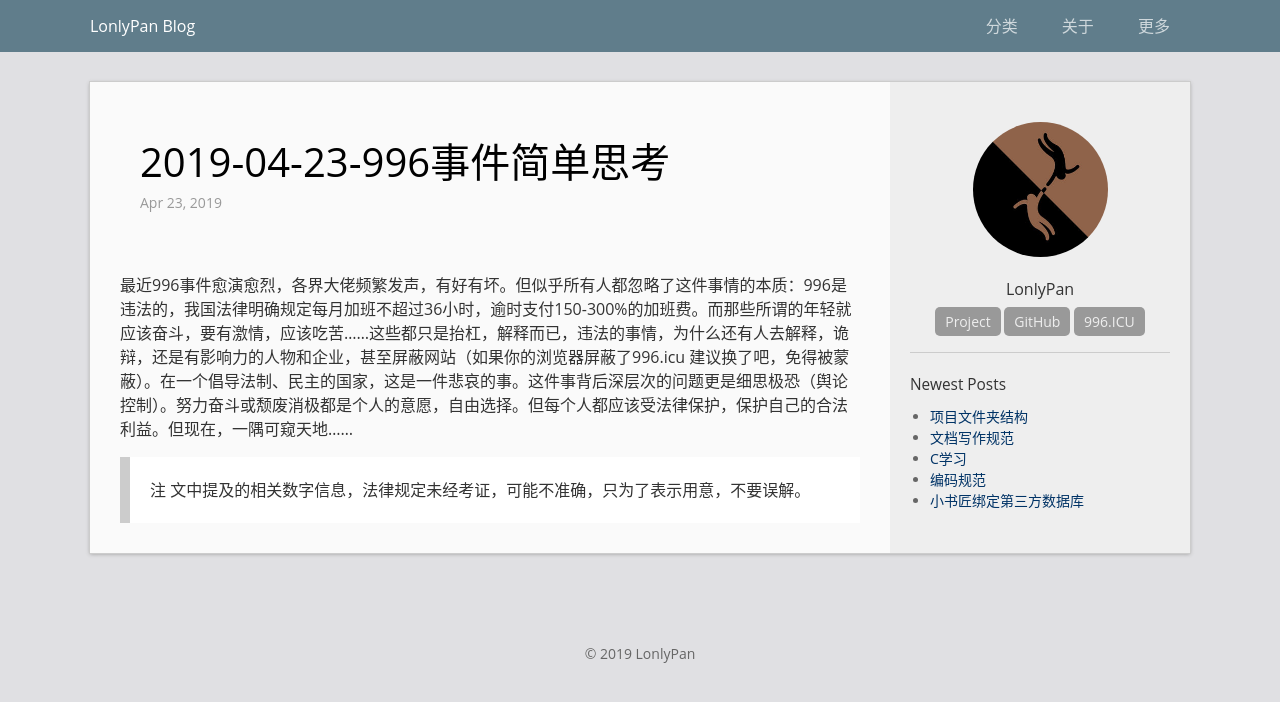
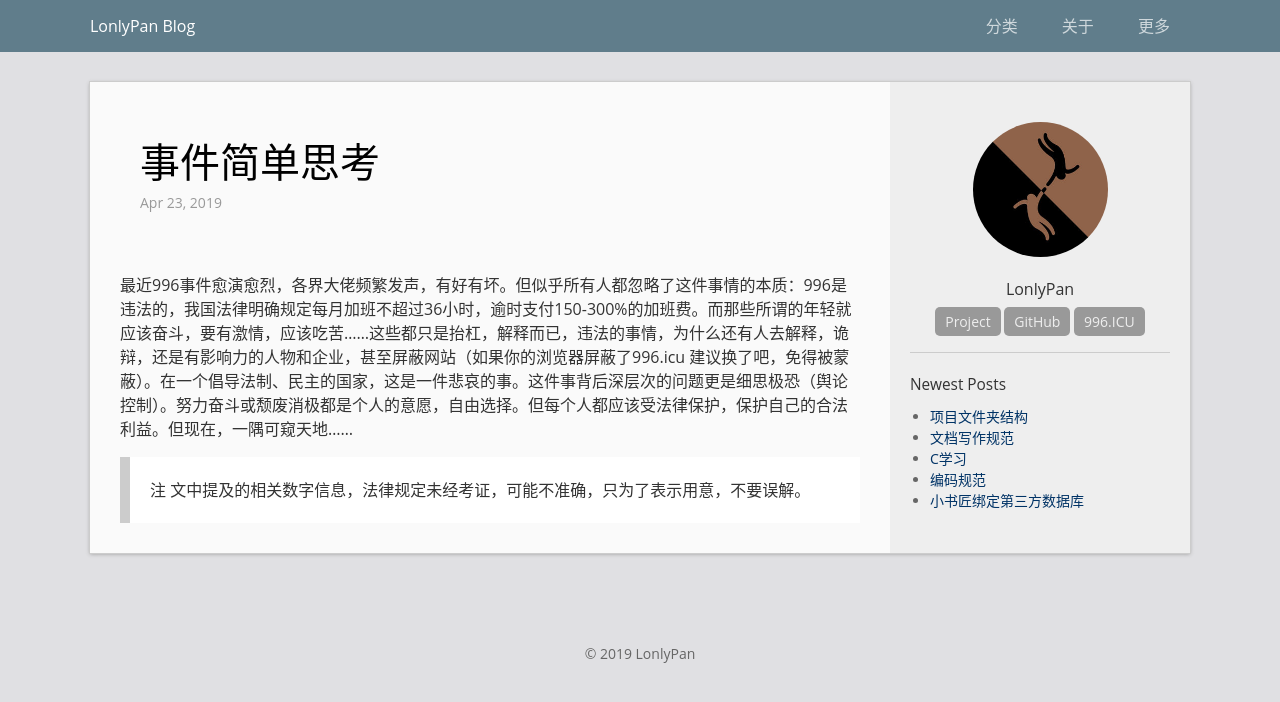
Before and after one commit to LonlyStack/LonlyPan.github.io, a Jekyll site: the page built from _posts/2019-04-23-996事件简单思考.md, in a window 1280 px wide. Shown: the top 702 px of the page. Built offline with Jekyll 4.4.1, drawn with Linux system fonts in a browser that asks for light colours.

Commit message:
修改文件: _posts/2019-04-23-996事件简单思考.md

```diff
--- a/_posts/2019-04-23-996事件简单思考.md
+++ b/_posts/2019-04-23-996事件简单思考.md
@@ -1,6 +1,6 @@
 ---
 layout: post
-title: "2019-04-23-996事件简单思考"
+title: "事件简单思考"
 data: 2019-04-23 13:43
 categories:  HTML&CSS
 ---
```
